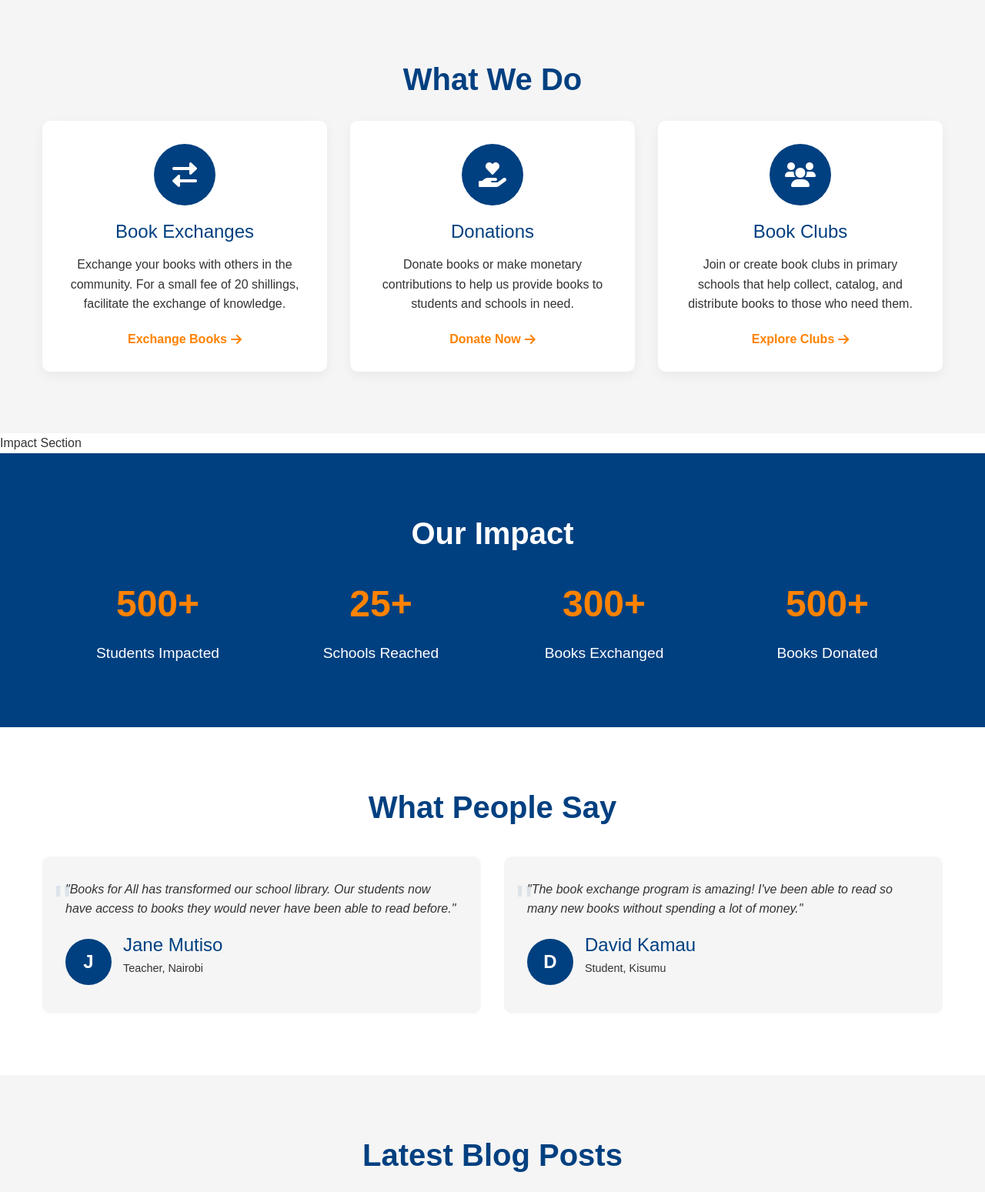
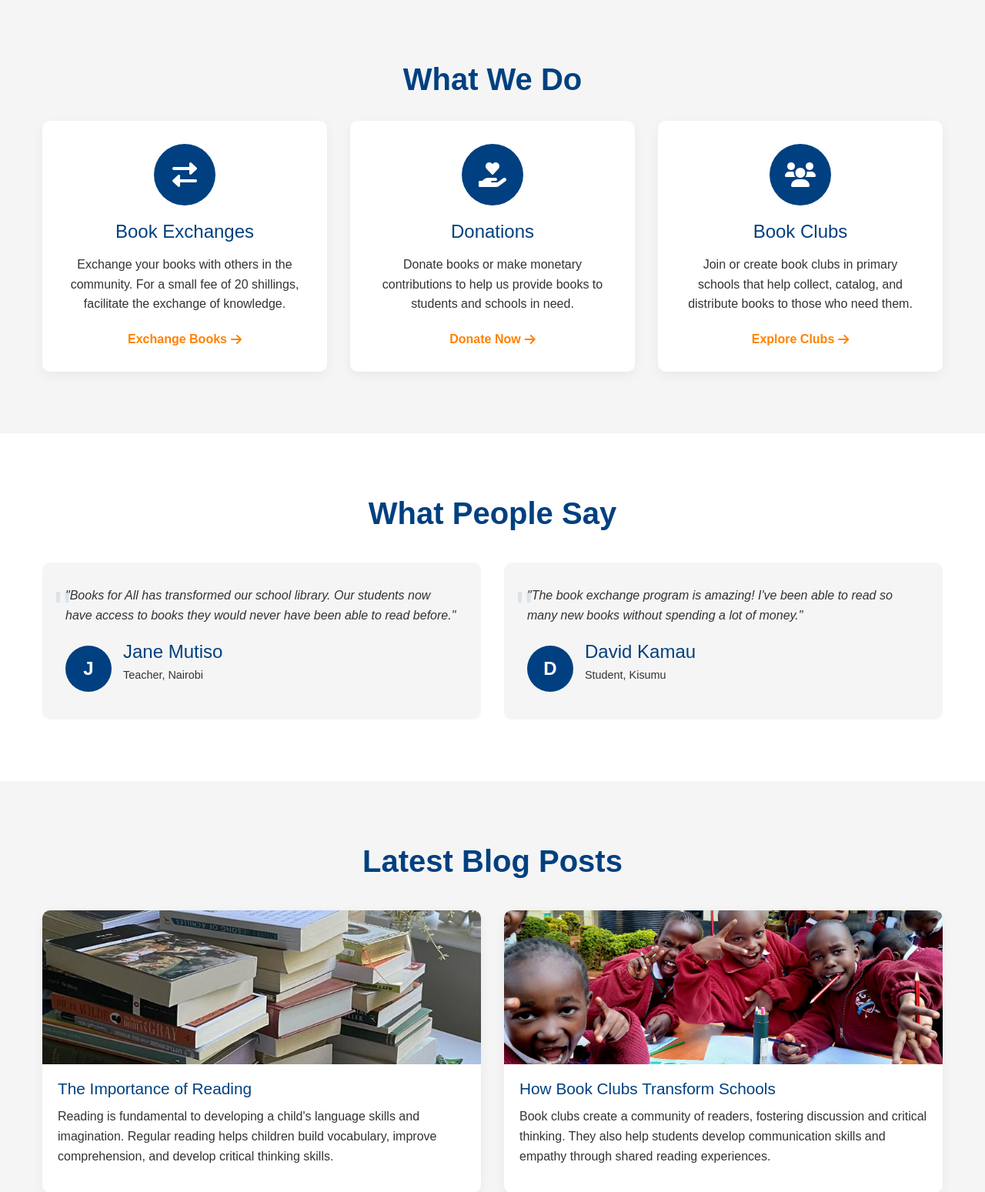
Before and after one commit to K-Omuya/booksweb, a Django app: page / in a window 1280 px wide. Shown: the part 1386-2935 px from the top of the page at 77% size. Run offline with Django 5.2, Linux system fonts and the light colour scheme; data that the repository does not hold is empty.

Commit message:
Prepare for Render deployment

```diff
--- a/templates/core/home.html
+++ b/templates/core/home.html
@@ -519,39 +519,6 @@
     </div>
 </section>
 
-Impact Section
-<section class="impact-section">
-    <div class="container">
-        <h2 class="section-title">Our Impact</h2>
-        <div class="impact-stats">
-            {% if metrics %}
-                {% for metric in metrics %}
-                    <div class="impact-stat">
-                        <div class="impact-number">{{ metric.value }}</div>
-                        <div class="impact-title">{{ metric.title }}</div>
-                    </div>
-                {% endfor %}
-            {% else %}
-                <div class="impact-stat">
-                    <div class="impact-number">500+</div>
-                    <div class="impact-title">Students Impacted</div>
-                </div>
-                <div class="impact-stat">
-                    <div class="impact-number">25+</div>
-                    <div class="impact-title">Schools Reached</div>
-                </div>
-                <div class="impact-stat">
-                    <div class="impact-number">300+</div>
-                    <div class="impact-title">Books Exchanged</div>
-                </div>
-                <div class="impact-stat">
-                    <div class="impact-number">500+</div>
-                    <div class="impact-title">Books Donated</div>
-                </div>
-            {% endif %}
-        </div>
-    </div>
-</section>
 
 <!-- Testimonials Section -->
 <section class="testimonials-section">
```
